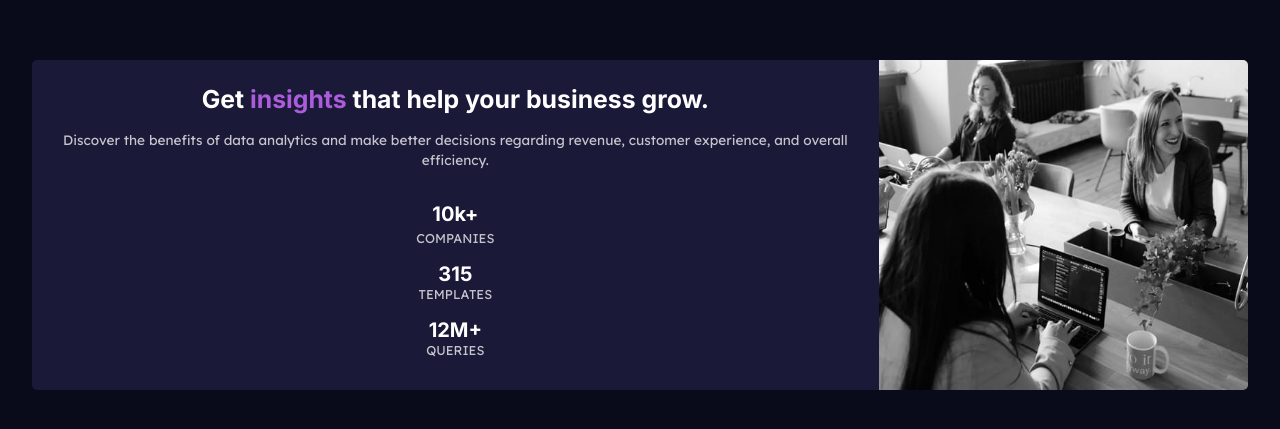
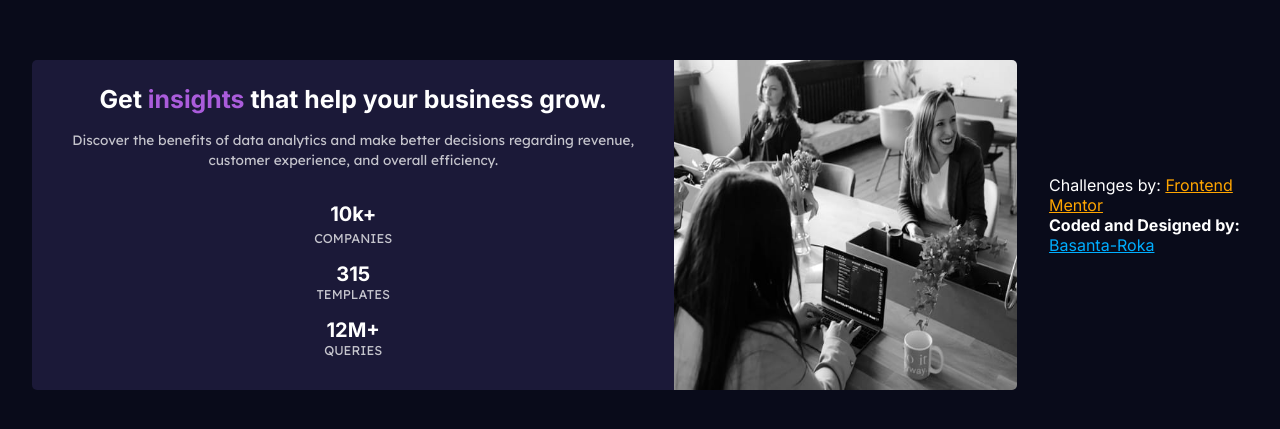
Before and after one commit to Basanta-Roka/Stats-preview-card-component, a plain HTML site: page index.html in a window 1280 px wide. Shown: the part 175-604 px from the top of the page. Drawn offline with Linux system fonts and the light colour scheme.

Commit message:
Update index.html

```diff
--- a/index.html
+++ b/index.html
@@ -58,6 +58,15 @@
 
     </div>
   </main>
+
+  <footer style="margin-bottom: 1.2rem
+  ;">
+    <p style="font-family: 'Inter', serif; font-weight: 400; color: white;">Challenges by: <a style="color: orange;"
+        target="_blank" href="https://www.frontendmentor.io/">Frontend Mentor</a></p>
+    <p style="font-family: 'Inter', serif; font-weight: 700; color: white;">Coded and Designed by: <a target="_blank"
+        style="font-weight: 400; color: rgb(0, 174, 255);" href="https://github.com/Basanta-Roka">Basanta-Roka</a></p>
+
+  </footer>
 </body>
 
 </html>
```
